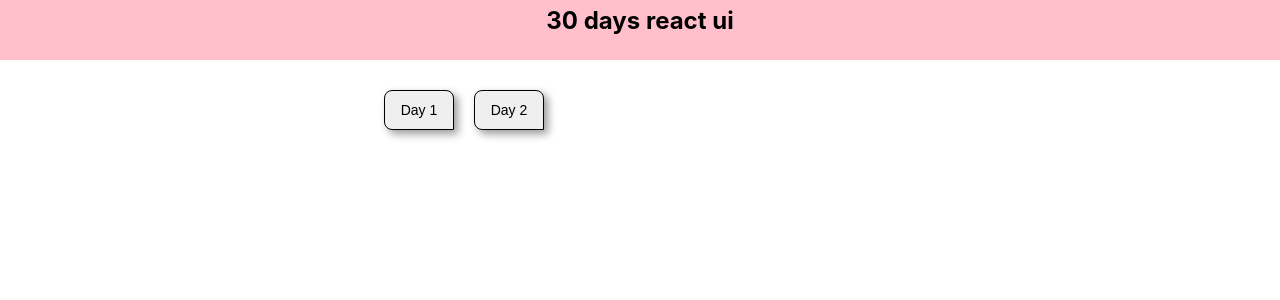
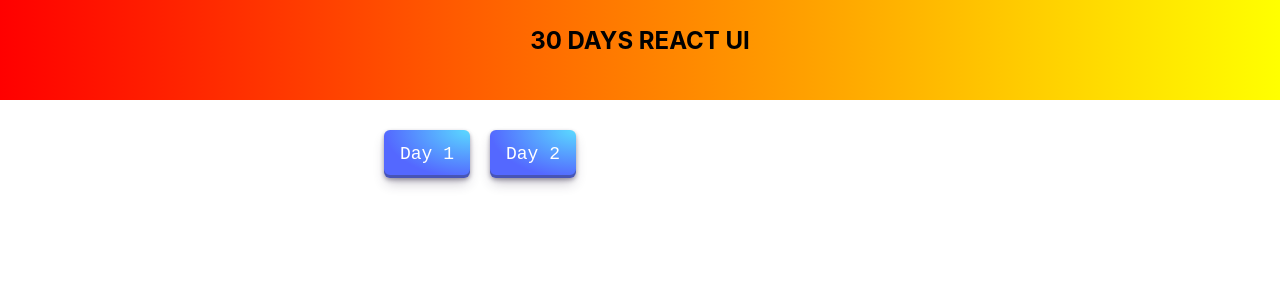
Before and after one commit to Sanhitasaxena/30-Days-React-UI, a React (Create React App) app: page / in a window 1280 px wide. Shown: the top 300 px of the page. Built offline with nearby package versions, Linux system fonts and the light colour scheme.

Commit message:
finalised days buttons

```diff
--- a/src/App.js
+++ b/src/App.js
@@ -8,7 +8,7 @@ function App() {
   return (
     <div className="App">
       <div className="navbar">
-        <h2>30 days react ui</h2>
+        <h2>30 DAYS REACT UI</h2>
       </div>
       <div className="parent-btn">
         {DAYS.map((data) => {
--- a/src/Components/dayButton/button.css
+++ b/src/Components/dayButton/button.css
@@ -1,20 +1,3 @@
-.btn{
-    /* background-color: pink; */
-    border: 1px solid black;
-    height: 40px;
-    width: 70px;
-    border-top-right-radius: 8px;
-    border-bottom-left-radius: 8px;
-    border-top-left-radius: 8px;
-    cursor: pointer;
-
-    box-shadow: 4px 4px 8px rgba(0, 0, 0, 0.4);
-    transition: transform 0.5s ease-in-out;
-
-    font-size: 14px;
-    color: black;
-
-}
 
 /* Define the bounce animation */
 @keyframes bounce {
@@ -24,13 +7,57 @@
     40% {
       transform: translateY(-12px); /* Move up */
     }
-    /* Move down slightly less */
-    /* 60% {
-      transform: translateY(-10px);
-    } */
+
   }
 
 /* Apply the bounce animation on button hover */
 .btn:hover {
     animation: bounce 0.8s;
   }
+
+
+  /* CSS */
+  .btn {
+    align-items: center;
+    appearance: none;
+    background-image: radial-gradient(100% 100% at 100% 0, #5adaff 0, #5468ff 100%);
+    border: 0;
+    border-radius: 6px;
+    box-shadow: rgba(45, 35, 66, .4) 0 2px 4px,rgba(45, 35, 66, .3) 0 7px 13px -3px,rgba(58, 65, 111, .5) 0 -3px 0 inset;
+    box-sizing: border-box;
+    color: #fff;
+    cursor: pointer;
+    display: inline-flex;
+    font-family: "JetBrains Mono",monospace;
+    height: 48px;
+    justify-content: center;
+    line-height: 1;
+    list-style: none;
+    overflow: hidden;
+    padding-left: 16px;
+    padding-right: 16px;
+    position: relative;
+    text-align: left;
+    text-decoration: none;
+    transition: box-shadow .15s,transform .15s;
+    user-select: none;
+    -webkit-user-select: none;
+    touch-action: manipulation;
+    white-space: nowrap;
+    will-change: box-shadow,transform;
+    font-size: 18px;
+  }
+
+  .btn:focus {
+    box-shadow: #3c4fe0 0 0 0 1.5px inset, rgba(45, 35, 66, .4) 0 2px 4px, rgba(45, 35, 66, .3) 0 7px 13px -3px, #3c4fe0 0 -3px 0 inset;
+  }
+
+  .btn:hover {
+    box-shadow: rgba(45, 35, 66, .4) 0 4px 8px, rgba(45, 35, 66, .3) 0 7px 13px -3px, #3c4fe0 0 -3px 0 inset;
+    transform: translateY(-2px);
+  }
+
+  .btn:active {
+    box-shadow: #3c4fe0 0 3px 7px inset;
+    transform: translateY(2px);
+  }
--- a/src/app.css
+++ b/src/app.css
@@ -6,15 +6,31 @@
 
 .navbar{
     /* text-align: center; */
-    background-color: pink;
+    /* background-color: pink; */
+    background-image: linear-gradient(to right, red , yellow);
     margin-top: -20px;
 
-    height: 10vh;
+    height: 15vh;
     display: flex;
     justify-content: center;
     align-items: center;
 
 }
+
+.navbar h2{
+    animation: slide-in 4s ease-in-out;
+}
+
+@keyframes slide-in {
+    0% {
+      opacity: 0;
+      transform: translateX(-100%);
+    }
+    100% {
+      opacity: 1;
+      transform: translateX(0);
+    }
+  }
 
 .parent-btn{
     width: 40%;
```
